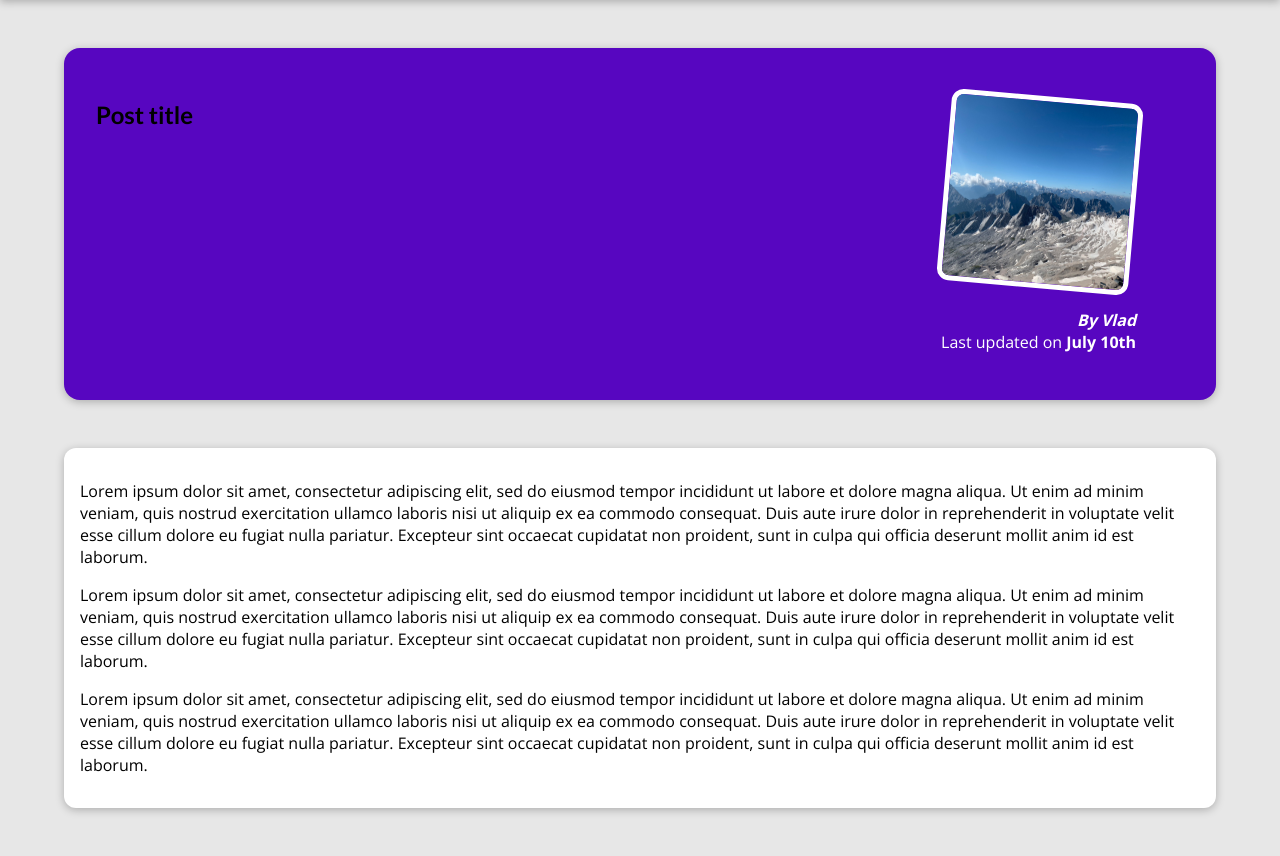
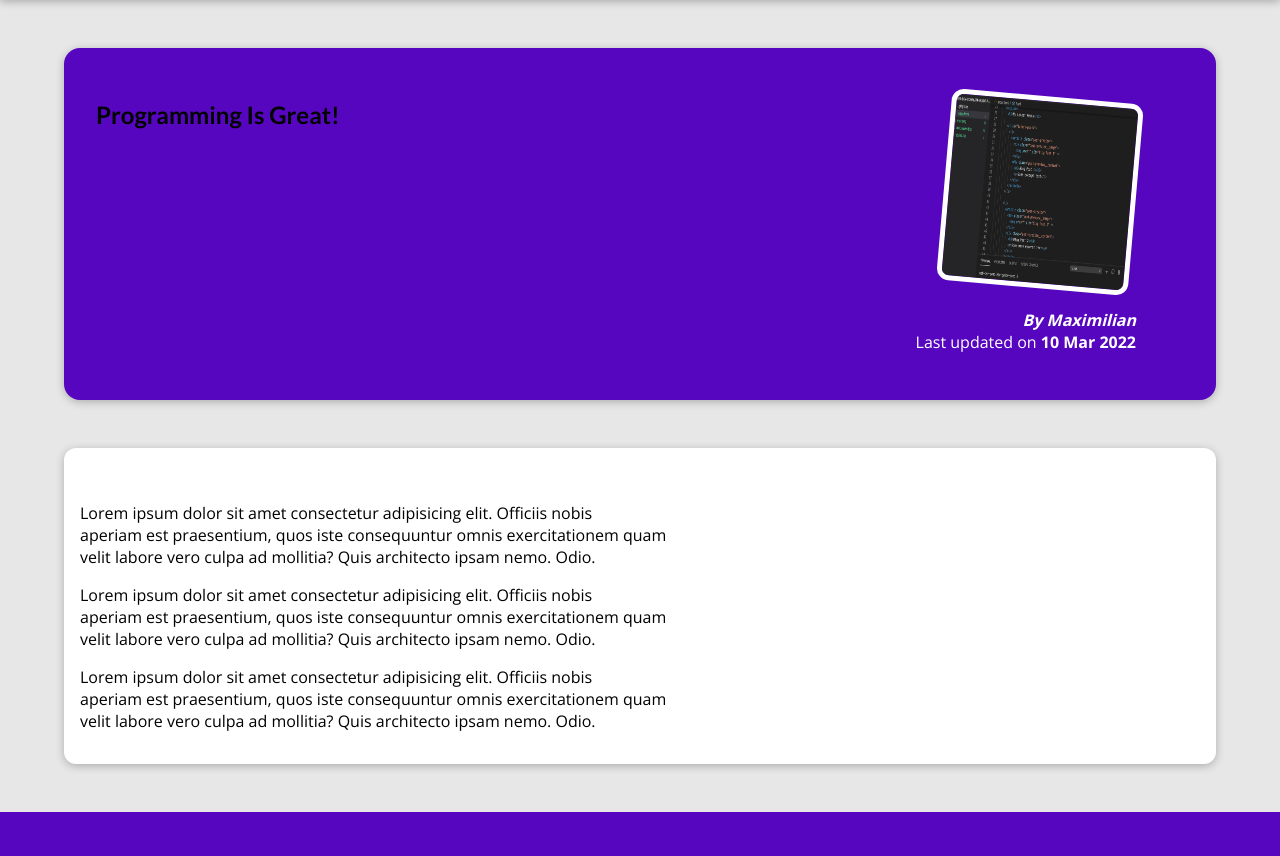
Before and after one commit to vvlaad-c/Practice-Websites, a Django app: page /posts/programming-is-fun/ in a window 1280 px wide. Shown: the part 80-936 px from the top of the page. After the commit the page ends 892 px from the top, so only its background shows below. Run offline with Django 5.2, Linux system fonts and the light colour scheme.

Commit message:
Created single post page and added custom 404 page

```diff
--- a/Django_course/blog/my_website/blog/templates/blog/all_posts.html
+++ b/Django_course/blog/my_website/blog/templates/blog/all_posts.html
@@ -11,7 +11,9 @@
 <section id="all-posts">
     <h2>My collected posts</h2>
     <ul>
-        {% include "blog/includes/post.html" %}
+        {% for post in all_posts %}
+            {% include "blog/includes/post.html" %}
+        {% endfor %}
     </ul>
 </section>
 {% endblock content %}
--- a/Django_course/blog/my_website/blog/templates/blog/post_detail.html
+++ b/Django_course/blog/my_website/blog/templates/blog/post_detail.html
@@ -1,7 +1,9 @@
 {% extends "base.html" %}
 {% load static %}
 
-{% block title %}This post title{% endblock title %}
+{% block title %}
+{{ post.title }}
+{% endblock title %}
 
 {% block css_files %}
 <link rel="stylesheet" href="{% static "blog/post-detail.css" %}">
@@ -9,37 +11,17 @@
 
 {% block content %}
     <section id="summary">
-        <h2>Post title</h2>
+        <h2>{{ post.title }}</h2>
         <article>
-            <img src="{% static "blog/images/mountains.jpg" %}" alt="Post Title">
-            <address>By Vlad</address>
+            <img src="{% static "blog/images/"|add:post.image %}" alt="{{ post.title }}">
+            <address>By {{ post.author }}</address>
             <div>
-                Last updated on <time>July 10th</time>
+                Last updated on <time>{{ post.date|date:"d M Y" }}</time>
             </div>
         </article>
     </section>
 
     <main>
-        <p>
-           Lorem ipsum dolor sit amet, consectetur adipiscing elit, sed do eiusmod tempor incididunt ut labore et
-           dolore magna aliqua. Ut enim ad minim veniam, quis nostrud exercitation ullamco laboris nisi ut aliquip
-           ex ea commodo consequat. Duis aute irure dolor in reprehenderit in voluptate velit esse cillum dolore eu
-           fugiat nulla pariatur. Excepteur sint occaecat cupidatat non proident, sunt in culpa qui officia deserunt
-           mollit anim id est laborum.
-        </p>
-        <p>
-           Lorem ipsum dolor sit amet, consectetur adipiscing elit, sed do eiusmod tempor incididunt ut labore et
-           dolore magna aliqua. Ut enim ad minim veniam, quis nostrud exercitation ullamco laboris nisi ut aliquip
-           ex ea commodo consequat. Duis aute irure dolor in reprehenderit in voluptate velit esse cillum dolore eu
-           fugiat nulla pariatur. Excepteur sint occaecat cupidatat non proident, sunt in culpa qui officia deserunt
-           mollit anim id est laborum.
-        </p>
-        <p>
-           Lorem ipsum dolor sit amet, consectetur adipiscing elit, sed do eiusmod tempor incididunt ut labore et
-           dolore magna aliqua. Ut enim ad minim veniam, quis nostrud exercitation ullamco laboris nisi ut aliquip
-           ex ea commodo consequat. Duis aute irure dolor in reprehenderit in voluptate velit esse cillum dolore eu
-           fugiat nulla pariatur. Excepteur sint occaecat cupidatat non proident, sunt in culpa qui officia deserunt
-           mollit anim id est laborum.
-        </p>
+        {{ post.content|linebreaks }}
     </main>
 {% endblock content %}
--- a/Django_course/blog/my_website/blog/views.py
+++ b/Django_course/blog/my_website/blog/views.py
@@ -72,7 +72,12 @@
     })
 
 def posts(request):
-    return render(request, "blog/all_posts.html")
+    return render(request, "blog/all_posts.html", {
+        "all_posts": all_posts
+    })
 
 def post_detail(request, slug):
-    return render(request, "blog/post_detail.html")
+    identified_post = next(post for post in all_posts if post['slug'] == slug)
+    return render(request, "blog/post_detail.html", {
+        "post": identified_post
+    })
```
Also changed, not shown: Django_course/blog/my_website/templates/404.html (added, +10 -0 lines).
